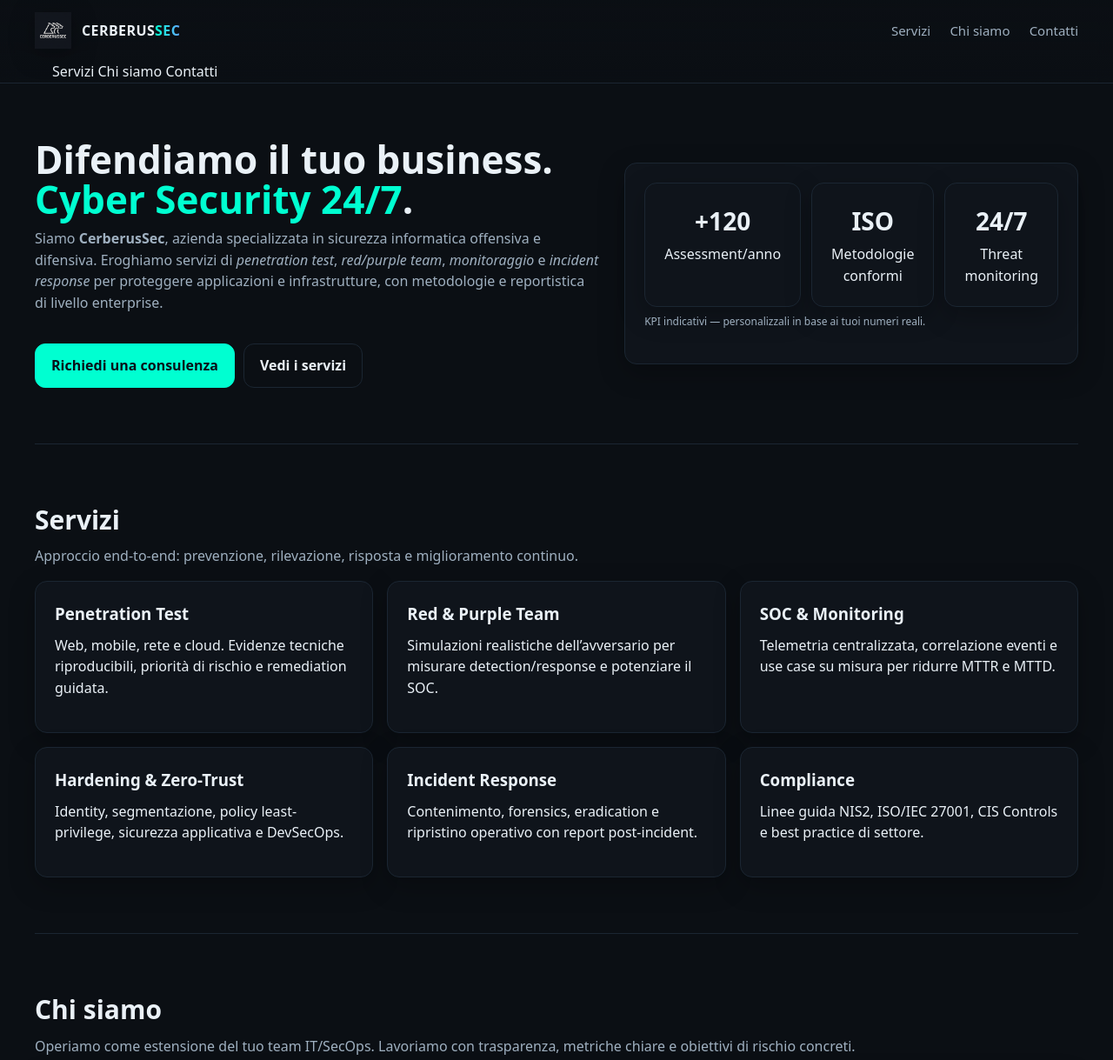
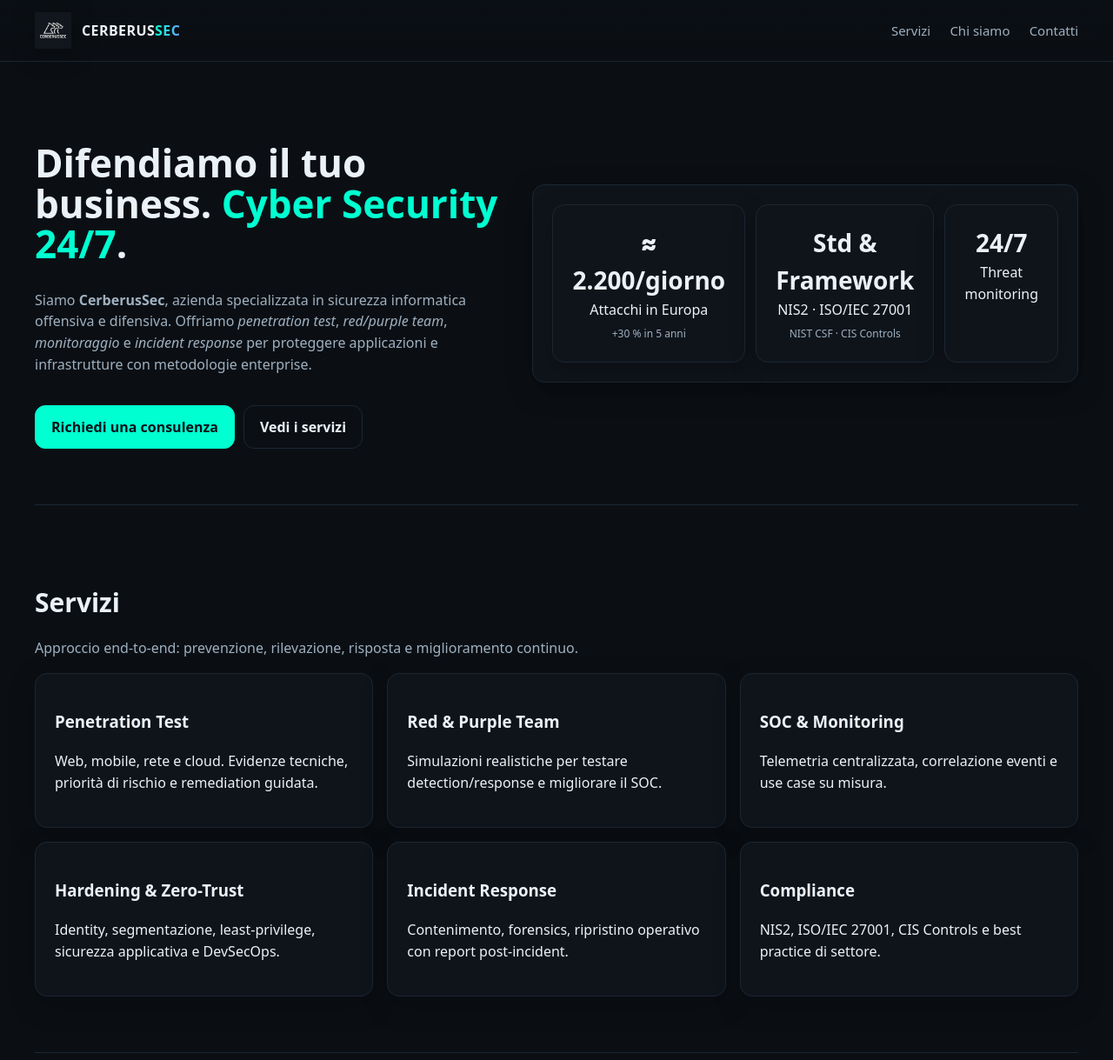
Before and after one commit to AndrewG83-sdt/cerberussec-site, a plain HTML site: page index.html in a window 1280 px wide. Shown: the top 1219 px of the page at 87% size. Drawn offline with Linux system fonts and the light colour scheme.

Commit message:
Update index.html

```diff
--- a/index.html
+++ b/index.html
@@ -18,110 +18,67 @@
   <link rel="icon" href="logo.png">
 
   <style>
-    /* ===== Design System (dark-tech) ===== */
     :root{
-      --bg:#0b0f14;      /* sfondo */
-      --panel:#0f141b;   /* pannelli */
-      --ink:#eaf1f7;     /* testo principale */
-      --muted:#9fb0c0;   /* testo secondario */
-      --line:#1b2632;    /* bordi/griglie */
-      --brand:#00ffd1;   /* primario */
-      --accent:#62a8ff;  /* secondario */
-      --radius:14px;
-      --shadow:0 10px 30px rgba(0,0,0,.25);
+      --bg:#0b0f14; --panel:#0f141b; --ink:#eaf1f7; --muted:#9fb0c0;
+      --line:#1b2632; --brand:#00ffd1; --accent:#62a8ff;
+      --radius:14px; --shadow:0 10px 30px rgba(0,0,0,.25);
     }
-
-    /* Reset di base + tipografia */
     *{box-sizing:border-box}
-    html,body{margin:0;padding:0}
-    body{
-      background:var(--bg);
-      color:var(--ink);
-      font-family:system-ui,-apple-system,Segoe UI,Roboto,Ubuntu,Cantarell,Inter,Arial,sans-serif;
-      line-height:1.55;
-    }
+    body{margin:0;background:var(--bg);color:var(--ink);font-family:system-ui,-apple-system,Segoe UI,Roboto,Ubuntu,Cantarell,Inter,Arial,sans-serif;line-height:1.55}
     img{max-width:100%;display:block}
     a{color:var(--ink);text-decoration:none}
-    p{margin:0 0 1rem}
-    h1,h2,h3{margin:0 0 .6rem}
-
-    /* Layout */
     .wrap{max-width:1200px;margin:0 auto;padding:0 20px}
     .section{padding:64px 0;border-bottom:1px solid var(--line)}
     .card{background:var(--panel);border:1px solid var(--line);border-radius:var(--radius);padding:22px;box-shadow:var(--shadow)}
     .grid-3{display:grid;grid-template-columns:repeat(3,1fr);gap:16px}
     @media (max-width:980px){.grid-3{grid-template-columns:1fr}}
 
-    /* Nav */
-    .nav{
-      position:sticky;top:0;z-index:50;
-      backdrop-filter:blur(10px);
-      background:linear-gradient(180deg,rgba(11,15,20,.92),rgba(11,15,20,.72));
-      border-bottom:1px solid var(--line);
-    }
+    /* NAV */
+    .nav{position:sticky;top:0;z-index:50;backdrop-filter:blur(10px);background:linear-gradient(180deg,rgba(11,15,20,.92),rgba(11,15,20,.72));border-bottom:1px solid var(--line)}
     .nav-inner{display:flex;align-items:center;justify-content:space-between;padding:14px 0}
     .brand{display:flex;align-items:center;gap:12px;font-weight:800;letter-spacing:.4px}
     .brand b{background:linear-gradient(90deg,var(--brand),var(--accent));-webkit-background-clip:text;background-clip:text;color:transparent}
     .logo{width:42px;height:42px;object-fit:contain;filter:drop-shadow(0 6px 14px rgba(0,0,0,.3))}
     .menu a{color:var(--muted);margin-left:18px;font-size:15px}
     .menu a:hover{color:var(--ink)}
-    .hamb{display:none}
-    @media (max-width:860px){
-      .menu{display:none}
-      .hamb{display:block;background:transparent;border:1px solid var(--line);color:var(--ink);padding:8px 12px;border-radius:10px}
-      .drawer{display:none;position:fixed;inset:60px 16px auto 16px;background:var(--panel);border:1px solid var(--line);border-radius:12px;padding:12px}
-      .drawer a{display:block;padding:12px;border-bottom:1px solid var(--line);color:var(--muted)}
-      .drawer a:last-child{border-bottom:0}
-    }
 
-    /* Hero */
+    /* HERO */
     .hero{display:grid;grid-template-columns:1.2fr .8fr;gap:28px;align-items:center}
     .hero h1{font-size:44px;line-height:1.05}
     .hero p{color:var(--muted)}
-    .cta{
-      display:inline-flex;gap:10px;margin-top:18px
-    }
-    .btn{
-      display:inline-block;padding:12px 18px;border-radius:12px;font-weight:800;cursor:pointer;border:1px solid var(--brand);
-      color:#081019;background:var(--brand)
-    }
+    .cta{display:inline-flex;gap:10px;margin-top:18px}
+    .btn{display:inline-block;padding:12px 18px;border-radius:12px;font-weight:800;cursor:pointer;border:1px solid var(--brand);color:#081019;background:var(--brand)}
     .btn.ghost{background:transparent;color:var(--ink);border-color:var(--line)}
     .kpis{display:grid;grid-template-columns:repeat(3,1fr);gap:12px}
-    .kpis .card{display:flex;flex-direction:column;gap:4px;text-align:center}
+    .kpis .card{text-align:center}
     .kpis .val{font-size:28px;font-weight:900}
     @media (max-width:980px){.hero{grid-template-columns:1fr}.kpis{grid-template-columns:1fr}}
 
-    /* Sezioni */
+    /* SECTIONS */
     .sub{color:var(--muted)}
     .h2{font-size:30px;margin-bottom:6px}
+    .note{font-size:12px;color:var(--muted)}
 
-    /* Contatti */
+    /* CONTACT */
     .contact form{display:grid;gap:10px}
     .input{background:#0b1219;border:1px solid var(--line);color:var(--ink);border-radius:12px;padding:12px;width:100%}
-    .note{font-size:12px;color:var(--muted)}
     .footer{padding:28px 0;color:var(--muted);font-size:13px;text-align:center}
   </style>
 </head>
 <body>
 
-  <!-- NAVBAR -->
-  <nav class="nav" aria-label="Navigazione principale">
+  <!-- NAV -->
+  <nav class="nav">
     <div class="wrap nav-inner">
       <div class="brand">
-        <img src="logo.png" alt="Logo CerberusSec" class="logo" width="42" height="42">
+        <img src="./logo.png" alt="Logo CerberusSec" class="logo">
         <span>CERBERUS<b>SEC</b></span>
       </div>
-      <div class="menu" role="menubar">
-        <a href="#servizi" role="menuitem">Servizi</a>
-        <a href="#chi-siamo" role="menuitem">Chi siamo</a>
-        <a href="#contatti" role="menuitem">Contatti</a>
+      <div class="menu">
+        <a href="#servizi">Servizi</a>
+        <a href="#chi-siamo">Chi siamo</a>
+        <a href="#contatti">Contatti</a>
       </div>
-      <button class="hamb" aria-label="Apri menu" onclick="toggleDrawer()">Menu</button>
-    </div>
-    <div class="wrap drawer" id="drawer">
-      <a href="#servizi" onclick="toggleDrawer()">Servizi</a>
-      <a href="#chi-siamo" onclick="toggleDrawer()">Chi siamo</a>
-      <a href="#contatti" onclick="toggleDrawer()">Contatti</a>
     </div>
   </nav>
 
@@ -129,163 +86,116 @@
   <header class="wrap section hero" id="home">
     <div>
       <h1>Difendiamo il tuo business. <span style="color:var(--brand)">Cyber Security 24/7</span>.</h1>
-      <p class="sub">Siamo <strong>CerberusSec</strong>, azienda specializzata in sicurezza informatica offensiva e difensiva. Eroghiamo servizi di
-        <em>penetration test</em>, <em>red/purple team</em>, <em>monitoraggio</em> e <em>incident response</em> per proteggere applicazioni e infrastrutture,
-        con metodologie e reportistica di livello enterprise.</p>
+      <p class="sub">Siamo <strong>CerberusSec</strong>, azienda specializzata in sicurezza informatica offensiva e difensiva. Offriamo
+        <em>penetration test</em>, <em>red/purple team</em>, <em>monitoraggio</em> e <em>incident response</em> per proteggere applicazioni e infrastrutture con metodologie enterprise.</p>
       <div class="cta">
         <a class="btn" href="#contatti">Richiedi una consulenza</a>
         <a class="btn ghost" href="#servizi">Vedi i servizi</a>
       </div>
     </div>
+
+    <!-- KPI aggiornati -->
     <div class="card" aria-label="Perché scegliere CerberusSec">
       <div class="kpis">
+        <!-- KPI 1: Attacchi in Europa -->
         <div class="card">
-          <span class="val">+120</span>
-          <span>Assessment/anno</span>
+          <span class="val">≈ 2.200/giorno</span>
+          <span>Attacchi in Europa</span>
+          <span class="note" style="margin-top:6px;display:block">+30 % in 5 anni</span>
         </div>
+        <!-- KPI 2: Standard & Framework -->
         <div class="card">
-          <span class="val">ISO</span>
-          <span>Metodologie conformi</span>
+          <span class="val">Std &amp; Framework</span>
+          <span>NIS2 · ISO/IEC 27001</span>
+          <span class="note" style="margin-top:6px;display:block">NIST CSF · CIS Controls</span>
         </div>
+        <!-- KPI 3: 24/7 -->
         <div class="card">
           <span class="val">24/7</span>
           <span>Threat monitoring</span>
         </div>
       </div>
-      <p class="note" style="margin-top:8px">KPI indicativi — personalizzali in base ai tuoi numeri reali.</p>
     </div>
   </header>
 
   <!-- SERVIZI -->
-  <section class="wrap section" id="servizi" aria-labelledby="tit-servizi">
-    <h2 class="h2" id="tit-servizi">Servizi</h2>
+  <section class="wrap section" id="servizi">
+    <h2 class="h2">Servizi</h2>
     <p class="sub">Approccio end-to-end: prevenzione, rilevazione, risposta e miglioramento continuo.</p>
-
-    <div class="grid-3" role="list">
-      <article class="card" role="listitem">
-        <h3>Penetration Test</h3>
-        <p>Web, mobile, rete e cloud. Evidenze tecniche riproducibili, priorità di rischio e remediation guidata.</p>
-      </article>
-
-      <article class="card" role="listitem">
-        <h3>Red &amp; Purple Team</h3>
-        <p>Simulazioni realistiche dell’avversario per misurare detection/response e potenziare il SOC.</p>
-      </article>
-
-      <article class="card" role="listitem">
-        <h3>SOC &amp; Monitoring</h3>
-        <p>Telemetria centralizzata, correlazione eventi e use case su misura per ridurre MTTR e MTTD.</p>
-      </article>
-
-      <article class="card" role="listitem">
-        <h3>Hardening &amp; Zero-Trust</h3>
-        <p>Identity, segmentazione, policy least-privilege, sicurezza applicativa e DevSecOps.</p>
-      </article>
-
-      <article class="card" role="listitem">
-        <h3>Incident Response</h3>
-        <p>Contenimento, forensics, eradication e ripristino operativo con report post-incident.</p>
-      </article>
-
-      <article class="card" role="listitem">
-        <h3>Compliance</h3>
-        <p>Linee guida NIS2, ISO/IEC 27001, CIS Controls e best practice di settore.</p>
-      </article>
+    <div class="grid-3">
+      <div class="card"><h3>Penetration Test</h3><p>Web, mobile, rete e cloud. Evidenze tecniche, priorità di rischio e remediation guidata.</p></div>
+      <div class="card"><h3>Red &amp; Purple Team</h3><p>Simulazioni realistiche per testare detection/response e migliorare il SOC.</p></div>
+      <div class="card"><h3>SOC &amp; Monitoring</h3><p>Telemetria centralizzata, correlazione eventi e use case su misura.</p></div>
+      <div class="card"><h3>Hardening &amp; Zero-Trust</h3><p>Identity, segmentazione, least-privilege, sicurezza applicativa e DevSecOps.</p></div>
+      <div class="card"><h3>Incident Response</h3><p>Contenimento, forensics, ripristino operativo con report post-incident.</p></div>
+      <div class="card"><h3>Compliance</h3><p>NIS2, ISO/IEC 27001, CIS Controls e best practice di settore.</p></div>
     </div>
   </section>
 
   <!-- CHI SIAMO -->
-  <section class="wrap section" id="chi-siamo" aria-labelledby="tit-chi">
-    <h2 class="h2" id="tit-chi">Chi siamo</h2>
-    <p class="sub">Operiamo come estensione del tuo team IT/SecOps. Lavoriamo con trasparenza, metriche chiare e obiettivi di rischio concreti.</p>
+  <section class="wrap section" id="chi-siamo">
+    <h2 class="h2">Chi siamo</h2>
+    <p class="sub">Operiamo come estensione del tuo team IT/SecOps, con trasparenza e metriche concrete.</p>
     <div class="card">
       <ul style="margin:0; padding-left:18px; line-height:1.8">
-        <li>Metodologie standardizzate e ripetibili, integrate con pipeline e strumenti esistenti.</li>
-        <li>Threat-modeling e roadmap di sicurezza pragmatiche per massimizzare il ROI.</li>
+        <li>Metodologie standardizzate integrate con pipeline e strumenti esistenti.</li>
+        <li>Threat-modeling e roadmap pragmatiche per massimizzare il ROI.</li>
         <li>Impegno su riservatezza, integrità e disponibilità dei dati (principi CIA).</li>
       </ul>
     </div>
   </section>
 
   <!-- CONTATTI -->
-  <section class="wrap section contact" id="contatti" aria-labelledby="tit-contatti">
-    <h2 class="h2" id="tit-contatti">Contattaci</h2>
+  <section class="wrap section contact" id="contatti">
+    <h2 class="h2">Contattaci</h2>
     <p class="sub">Parla con un nostro esperto: risposta entro 1 giorno lavorativo.</p>
-
     <div class="card">
-      <!-- GitHub Pages è statico: usiamo mailto per comporre l'email -->
       <form onsubmit="return cerbMailto(this)">
-        <input class="input" type="text" name="name" placeholder="Nome e cognome" aria-label="Nome e cognome" required>
-        <input class="input" type="email" name="email" placeholder="Email" aria-label="Email" required>
-        <textarea class="input" name="message" rows="5" placeholder="Raccontaci le tue esigenze" aria-label="Messaggio" required></textarea>
+        <input class="input" type="text" name="name" placeholder="Nome e cognome" required>
+        <input class="input" type="email" name="email" placeholder="Email" required>
+        <textarea class="input" name="message" rows="5" placeholder="Raccontaci le tue esigenze" required></textarea>
         <button class="btn" type="submit">Invia richiesta</button>
         <div id="cerbMsg" class="note" style="margin-top:6px"></div>
       </form>
-
-      <p class="note" style="margin-top:10px">Preferisci scriverci direttamente? <a href="mailto:info@cerberussec.it">info@cerberussec.it</a></p>
+      <p class="note" style="margin-top:10px">Oppure scrivi a: <a href="mailto:info@cerberussec.it">info@cerberussec.it</a></p>
     </div>
   </section>
 
   <!-- FOOTER -->
   <footer class="wrap footer">
     <div style="display:flex;gap:10px;align-items:center;justify-content:center;margin-bottom:8px">
-      <img src="logo.png" alt="" width="22" height="22" style="opacity:.8">
+      <img src="./logo.png" alt="" width="22" height="22" style="opacity:.8">
       <strong>CerberusSec</strong>
     </div>
     © <span id="y"></span> CerberusSec · Tutti i diritti riservati
   </footer>
 
-  <!-- Accessibilità, interazioni leggere -->
   <script>
-    // Mobile drawer
-    function toggleDrawer(){
-      const d = document.getElementById('drawer');
-      d.style.display = (d.style.display === 'block') ? 'none' : 'block';
-    }
-
     // Smooth scroll
     document.querySelectorAll('a[href^="#"]').forEach(a=>{
       a.addEventListener('click', e=>{
-        const id = a.getAttribute('href').slice(1);
-        const el = document.getElementById(id);
-        if(el){ e.preventDefault(); el.scrollIntoView({behavior:'smooth', block:'start'}); }
+        const id=a.getAttribute('href').slice(1);
+        const el=document.getElementById(id);
+        if(el){e.preventDefault();el.scrollIntoView({behavior:'smooth'});}
       });
     });
 
-    // Mailto composto (resta lato client, niente backend)
+    // Mailto
     function cerbMailto(f){
-      const name = f.name.value.trim();
-      const email = f.email.value.trim();
-      const msg = f.message.value.trim();
-      if(!name || !email || !msg){ return false; }
-      const to = 'info@cerberussec.it'; // ← cambia qui con la tua email aziendale
-      const subject = encodeURIComponent('Richiesta contatto — CerberusSec');
-      const body = encodeURIComponent(
-        'Nome: ' + name + '\n' +
-        'Email: ' + email + '\n\n' +
-        'Messaggio:\n' + msg + '\n'
-      );
-      const info = document.getElementById('cerbMsg');
-      if(info) info.textContent = 'Apro il tuo client email per inviare il messaggio…';
-      window.location.href = `mailto:${to}?subject=${subject}&body=${body}`;
+      const name=f.name.value.trim();
+      const email=f.email.value.trim();
+      const msg=f.message.value.trim();
+      if(!name||!email||!msg) return false;
+      const to="info@cerberussec.it"; // cambia qui la tua email
+      const subject=encodeURIComponent("Richiesta contatto — CerberusSec");
+      const body=encodeURIComponent("Nome: "+name+"\nEmail: "+email+"\n\nMessaggio:\n"+msg+"\n");
+      document.getElementById("cerbMsg").textContent="Apro il client email…";
+      window.location.href=`mailto:${to}?subject=${subject}&body=${body}`;
       return false;
     }
 
-    // Anno corrente nel footer
-    document.getElementById('y').textContent = new Date().getFullYear();
-  </script>
-
-  <!-- Dati strutturati (Organization) -->
-  <script type="application/ld+json">
-  {
-    "@context": "https://schema.org",
-    "@type": "Organization",
-    "name": "CerberusSec",
-    "url": "https://example.com",
-    "logo": "https://example.com/logo.png",
-    "sameAs": [],
-    "description": "Azienda di cyber security offensiva e difensiva: Pentest, Red/Purple Team, SOC & Monitoring, Incident Response, Compliance."
-  }
+    // Anno
+    document.getElementById('y').textContent=new Date().getFullYear();
   </script>
 </body>
 </html>
```
